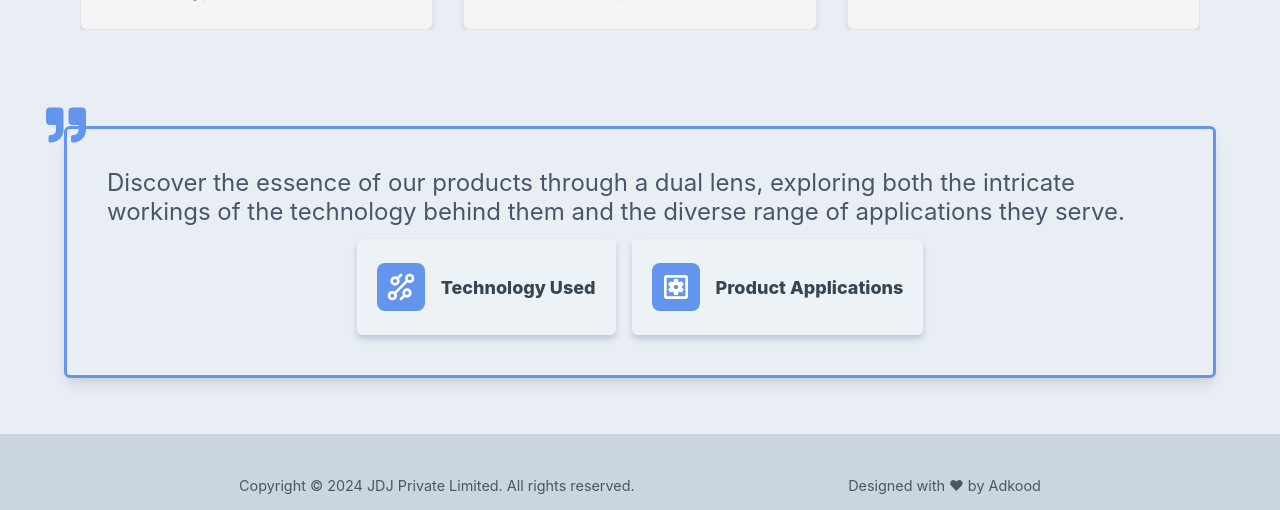
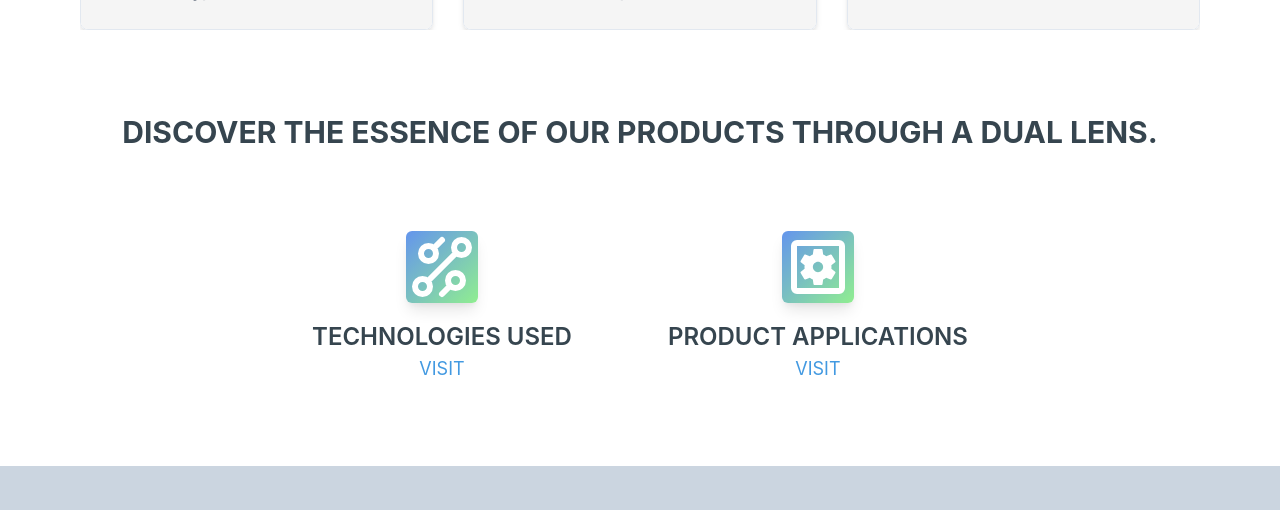
Before and after one commit to adkood/jdj-improv, a Next.js app in the folder jdj/: page /products in a window 1280 px wide. Shown: the part 959-1469 px from the top of the page. Built offline with nearby package versions, Linux system fonts and the light colour scheme.

Commit message:
bug resolved

```diff
--- a/jdj/src/app/contact-us/page.js
+++ b/jdj/src/app/contact-us/page.js
@@ -10,7 +10,7 @@ import { useSelector } from "react-redux";
 const ContactPage = () => {
     const isLight = useSelector((state) => state.colorCode.isLight);
     return (
-        <Box bgColor={`${isLight ? '#e9eef5' : '#464544'}`}>
+        <Box bgColor={`${isLight ? '' : '#464544'}`}>
             <Navbar />
             <ContactHome />
             <ContactUs />
--- a/jdj/src/app/products/page.js
+++ b/jdj/src/app/products/page.js
@@ -7,13 +7,12 @@ import ProductHome from "@/components/products/ProductHome";
 import ProductBottom from "@/components/products/ProductBottom";
 import { Box } from "@chakra-ui/react";
 import { useSelector } from "react-redux";
-import SideMessageBox from "@/utils/SideMessageBox";
 
 export default function Products() {
 
     const isLight = useSelector((state) => state.colorCode.isLight);
 
-    return <Box bgColor={`${isLight ? '#e9eef5' : '#464544'}`}>
+    return <Box bgColor={`${isLight ? '' : '#464544'}`}>
         <Navbar />
         <ProductHome />
         <AllProducts />
--- a/jdj/src/components/about-us/AboutUs.js
+++ b/jdj/src/components/about-us/AboutUs.js
@@ -10,18 +10,18 @@ const AboutUs = () => {
     const isLight = useSelector((state) => state.colorCode.isLight);
 
     return (
-        <Stack id="aboutUs" minH="100vh" direction={{ base: 'column', md: 'row' }} p={10} bgColor={`${isLight ? '#e9eef5' : '#464544'}`}>
+        <Stack id="aboutUs" minH="100vh" direction={{ base: 'column', md: 'row' }} p={6} bgColor={`${isLight ? '' : '#464544'}`}>
             <Flex flex={1}>
                 <Image rounded="md" alt="Cover image" objectFit="cover" src="./aboutUs.jpeg" onError={(e) => e.target.src = 'https://via.placeholder.com/300'} />
             </Flex>
-            <Flex p={10} flex={1} align="center" justifyContent="center">
+            <Flex p={4} flex={1} align="center" justifyContent="center">
                 <Flex direction="column">
                     <Text fontWeight="extrabold" fontSize="xx-large" mb={6} color={"cornflowerblue"}>
                         PASSION FOR PROGRESS, PURPOSE FOR PEOPLE.
                         <Box as="span" display="block" bg="blue.600" w="100%" h="1px" />
                     </Text>
                     <Text
-                        fontSize="2xl"
+                        fontSize="1.3rem"
                         fontWeight="extrabold"
                         mb={2}
                         lineHeight="1.375"
--- a/jdj/src/components/contactUs/ContactHome.js
+++ b/jdj/src/components/contactUs/ContactHome.js
@@ -28,7 +28,7 @@ const ContactHome = () => {
         </Box>
 
         <Stack direction="column" spacing={4} textAlign="left" maxW="4xl">
-          <chakra.h1 color={`white`} fontSize="3xl" lineHeight={1.2} fontWeight="bold" textAlign="left">
+          <chakra.h1 color={`#36454F`} fontSize="3xl" lineHeight={1.2} fontWeight="bold" textAlign="left">
             CONNECT WITH US <br />
             <chakra.span color={"cornflowerBlue"}>@ JDJ</chakra.span>
           </chakra.h1>
--- a/jdj/src/components/contactUs/ContactInfo.js
+++ b/jdj/src/components/contactUs/ContactInfo.js
@@ -62,7 +62,7 @@ const Card = ({ value, icon }) => {
     return (
         <HStack
             p={{ base: 3, sm: 6 }}
-            bgColor={'#e9eef5'}
+            bgColor={'white'}
             spacing={5}
             rounded="lg"
             alignItems="center"
--- a/jdj/src/components/home/Home.js
+++ b/jdj/src/components/home/Home.js
@@ -31,7 +31,7 @@ const Home = () => {
   }
 
   return (
-    <Container maxW="100%" px={{ base: 6, md: 3 }} py={40} bgColor={`${isLight ? '#e9eef5' : '#464544'}`}>
+    <Container maxW="100%" px={{ base: 6, md: 3 }} py={40} bgColor={`${isLight ? '' : '#464544'}`}>
       <Stack direction={{ base: 'column', md: 'row' }} justifyContent="center">
         <Stack direction="column" spacing={6} justifyContent="center" maxW="480px" overflow={"hidden"} >
           <chakra.h1 color={`${isLight ? '#36454F' : 'white'}`} fontSize="5xl" lineHeight={1.2} fontWeight="bold" textAlign="left">
--- a/jdj/src/components/products/ProductBottom.js
+++ b/jdj/src/components/products/ProductBottom.js
@@ -1,124 +1,45 @@
-import React from 'react';
-import {
-    chakra,
-    Box,
-    Flex,
-    HStack,
-    VStack,
-    Text,
-    useColorModeValue,
-    Link,
-    Icon,
-    Container,
-    Stack,
-    Avatar
-} from '@chakra-ui/react';
-import { motion } from 'framer-motion';
-import { AiOutlineEye } from 'react-icons/ai';
-import { useSelector } from 'react-redux';
-import GetAnimation from '@/utils/GetAnimation';
-import animateStyles from '@/utils/Animate.module.css';
-import { FaQuoteRight } from 'react-icons/fa';
+import { chakra, Container, Box, Text, SimpleGrid, Flex, Link, useColorModeValue, HStack, Icon } from '@chakra-ui/react';
+import { MdOutlineSettingsApplications } from "react-icons/md";
 import { GrTechnology } from "react-icons/gr";
-import { MdOutlineSettingsApplications } from "react-icons/md";
+
+const features = [
+    {
+        heading: 'TECHNOLOGIES USED',
+        content: 'Choose from Stripe, Paddle, Braintree, or PayPal to launch your product quickly.',
+        icon: GrTechnology,
+        href: '/technology'
+    },
+    {
+        heading: 'PRODUCT APPLICATIONS',
+        content: 'Webhooks are wired up to automatically email customers PDF receipts and invoices.',
+        icon: MdOutlineSettingsApplications,
+        href: '/applications'
+    }
+];
 
 const ProductBottom = () => {
-
-    const isLight = useSelector((state) => state.colorCode.isLight);
-
     return (
-        <Container maxW="8xl" p={{ base: 10, md: 14 }} borderRadius={10}>
-            <VStack
-                spacing={3}
-                p={10}
-                bgColor={"#e9eef5"}
-                border="3px solid"
-                borderColor="cornflowerBlue"
-                maxW="6xl"
-                margin="0 auto"
-                boxShadow="lg"
-                pos="relative"
-                rounded={'md'}
-            >
-                <Icon
-                    as={FaQuoteRight}
-                    w={10}
-                    h={10}
-                    color="cornflowerBlue"
-                    left="-1.3rem"
-                    position="absolute"
-                    top="-1.5rem"
-                />
-                <Stack direction="column" spacing={5}>
-                    <Text color="gray.600" fontSize="2xl" lineHeight={1.2}>
-                        Discover the essence of our products through a dual lens, exploring both the intricate workings of the technology behind them and the diverse range of applications they serve.
-                    </Text>
-                </Stack>
-                <Stack direction={{ base: 'column', md: 'row' }} spacing={4}>
-                    <GetAnimation beforeView={animateStyles.hiddenRight} afterView={animateStyles.visibleRight}>
-                        <Card detail="Technology Used" href="/technology" isLight={isLight} icon={GrTechnology} />
-                    </GetAnimation>
-                    <GetAnimation m={10} beforeView={animateStyles.hiddenRight} afterView={animateStyles.visibleRight}>
-                        <Card detail="Product Applications" href="/applications" isLight={isLight} icon={MdOutlineSettingsApplications} />
-                    </GetAnimation>
-                </Stack>
-            </VStack>
+        <Container maxW="6xl" p={{ base: 5, md: 10 }}>
+            <chakra.h3 fontSize="3xl" color={"#36454F"} fontWeight="bold" mb={20} textAlign="center">
+                DISCOVER THE ESSENCE OF OUR PRODUCTS THROUGH A DUAL LENS.
+            </chakra.h3>
+            <HStack justifyContent={"center"}>
+                {features.map((feature, index) => (
+                    <Box key={index} bg="useColorModeValue('gray.100', 'gray.700')" p={6} m={5} rounded="lg" textAlign="center" pos="relative">
+                        <Flex w="max-content" color="white" bgGradient="linear(to-br, cornflowerBlue, lightGreen)" rounded="md" marginInline="auto" pos="absolute" left={0} right={0} top="-1.5rem" boxShadow="lg">
+                            <Icon as={feature.icon} fontSize={"4.5rem"} />
+                        </Flex>
+                        <chakra.h3 fontWeight="semibold" fontSize="2xl" mt={10} color={"#36454F"}>
+                            {feature.heading}
+                        </chakra.h3>
+                        <Link href={feature.href} mt={6} fontSize="lg" color="blue.400">
+                            VISIT
+                        </Link>
+                    </Box>
+                ))}
+            </HStack>
         </Container>
     );
 };
 
-const Card = ({ detail, href, isLight, icon }) => {
-    return (
-        <motion.div whileHover={{ translateY: -5 }}>
-            <Stack
-                direction="column"
-                rounded="md"
-                boxShadow={`${isLight ? '0 4px 6px rgba(160, 174, 192, 0.6)' : '2px 4px 6px rgba(9, 17, 28, 0.9)'}`}
-                w="100%"
-                textAlign="left"
-                align="start"
-                spacing={0}
-                role="group"
-                overflow="hidden"
-            >
-                <HStack py={6} px={5} spacing={4} bg={useColorModeValue('gray.100', 'gray.800')} w="100%">
-                    <Flex
-                        justifyContent="center"
-                        alignItems="center"
-                        rounded="lg"
-                        p={2}
-                        bg="cornflowerBlue"
-                        position="relative"
-                        w={12}
-                        h={12}
-                        overflow="hidden"
-                        lineHeight={0}
-                        boxShadow="inset 0 0 1px 1px rgba(0, 0, 0, 0.015)}"
-                    >
-                        <Icon as={icon} w={8} h={8} color="white" />
-                    </Flex>
-                    <VStack spacing={0} align="start" maxW="lg" h="100%">
-                        <HStack spacing={2}>
-                            <Text as="h2" fontSize="lg" color={"#36454F"} fontWeight="extrabold">
-                                {detail}
-                            </Text>
-                        </HStack>
-                    </VStack>
-                </HStack>
-                <Flex
-                    visibility="hidden"
-                    opacity={0}
-                    height={0}
-                    alignItems="center"
-                    px={5}
-                    _groupHover={{ visibility: 'visible', opacity: 1, height: '40px' }}
-                    transition="opacity 0.3s ease-in-out, visibility 0.3s ease-in-out, height 0.3s ease-in-out"
-                >
-                    <Link href={href} fontSize="md" color={"cornflowerblue"}>VISIT...</Link>
-                </Flex>
-            </Stack>
-        </motion.div>
-    );
-};
-
 export default ProductBottom;
--- a/jdj/src/components/products/ProductHome.js
+++ b/jdj/src/components/products/ProductHome.js
@@ -23,11 +23,10 @@ const ProductHome = () => {
           p={{ base: 4, sm: 8 }}
           overflow="hidden"
           rounded="2xl"
-          bgColor={isLight ? '#e9eef5' : '#656261'}
+          bgColor={isLight ? '' : '#656261'}
         >
           <Stack pos="relative" zIndex={1} direction="column" spacing={5} textAlign="left">
             <Stack direction="row" alignItems="center">
-              {/* <MdOutlineProductionQuantityLimits fontSize={"3rem"} color={"cornflowerBlue"} /> */}
               <chakra.span fontSize="4xl" lineHeight={1.2} color={textColor} fontWeight="bold">
                 OUR PRODUCTS
               </chakra.span>
```
